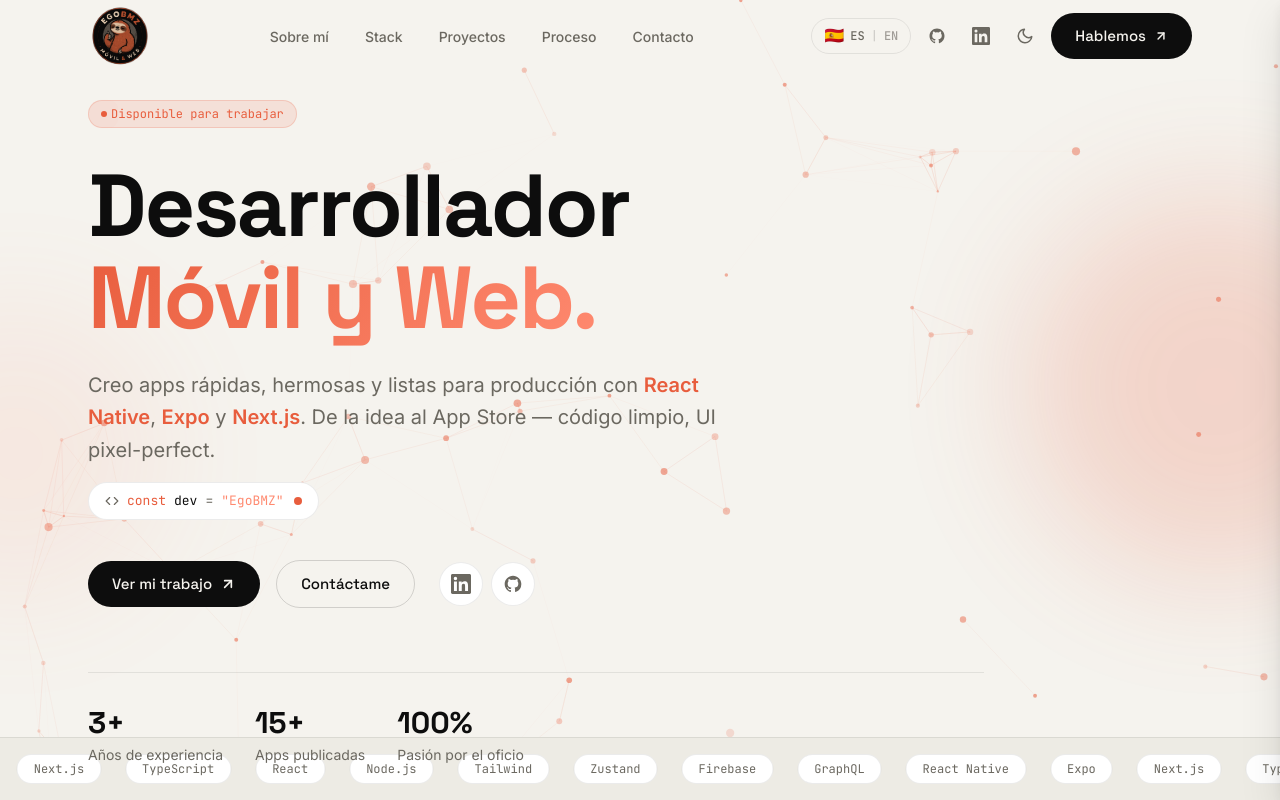
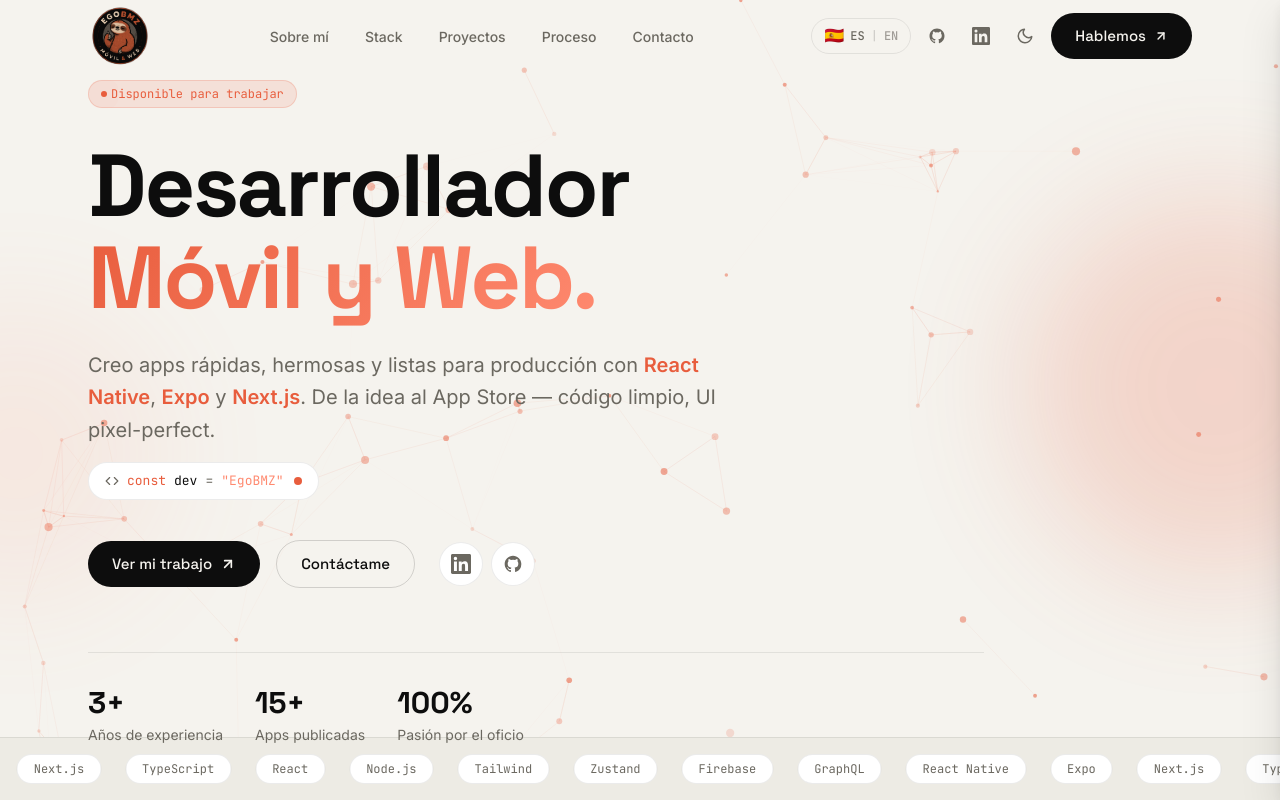
Before and after one commit to EgoBMZ/ego-bmz, a Next.js app: page / in a window 1280 px wide. Shown: the top 800 px of the page. Built offline with nearby package versions, Linux system fonts and the light colour scheme; no server answers; the database is empty.

Commit message:
style: add bottom margin to hero stats on large screens

```diff
--- a/app/components/Hero.tsx
+++ b/app/components/Hero.tsx
@@ -169,7 +169,7 @@
           </div>
 
           {/* Stats */}
-          <div className="flex flex-wrap gap-8 pt-8 animate-fade-in-up delay-500" style={{ borderTop: '1px solid var(--border)' }}>
+          <div className="flex flex-wrap gap-8 pt-8 lg:mb-10  animate-fade-in-up delay-500" style={{ borderTop: '1px solid var(--border)' }}>
             {[
               { num: h.stat1num[lang], label: h.stat1label[lang] },
               { num: h.stat2num[lang], label: h.stat2label[lang] },
```
